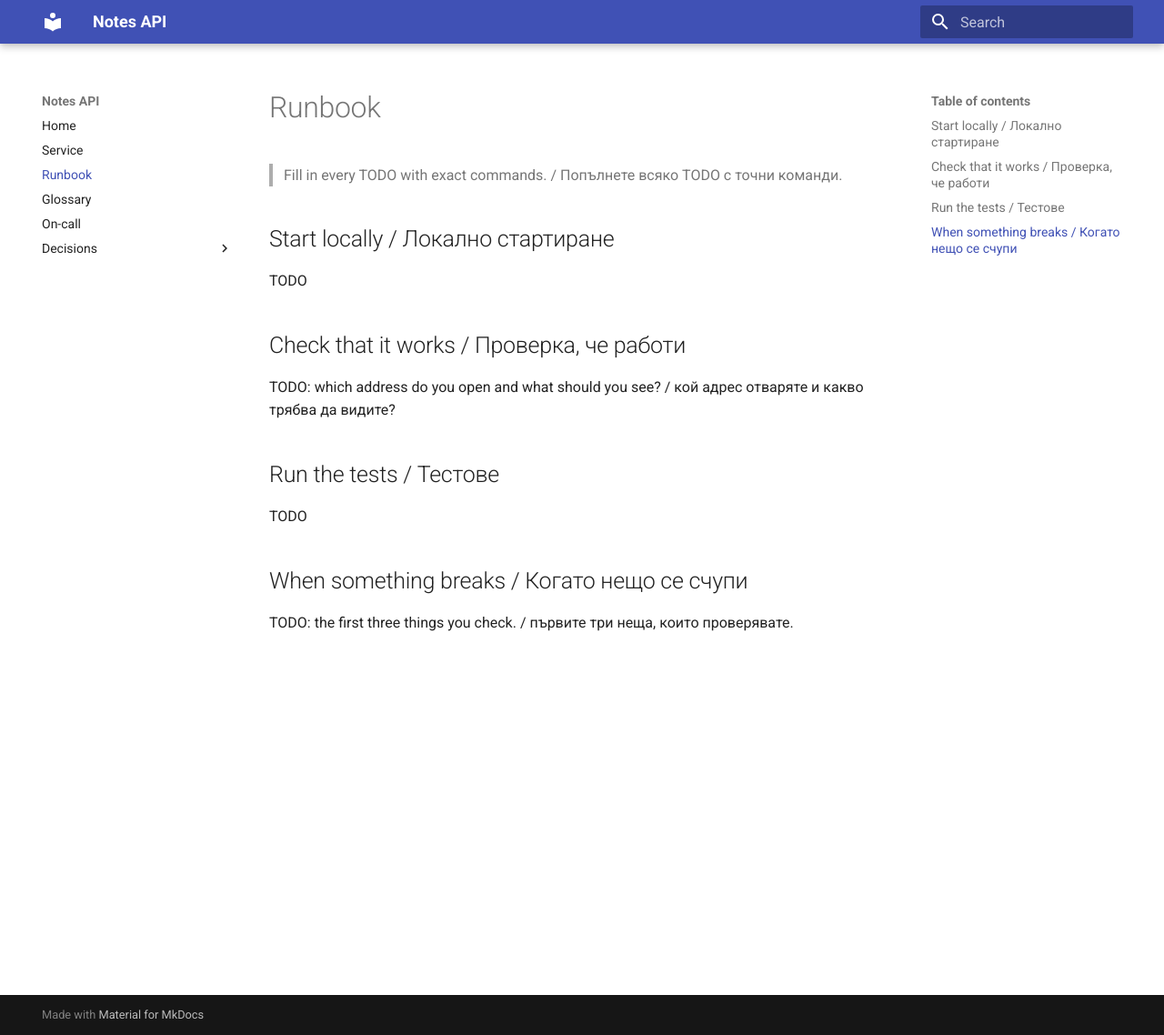
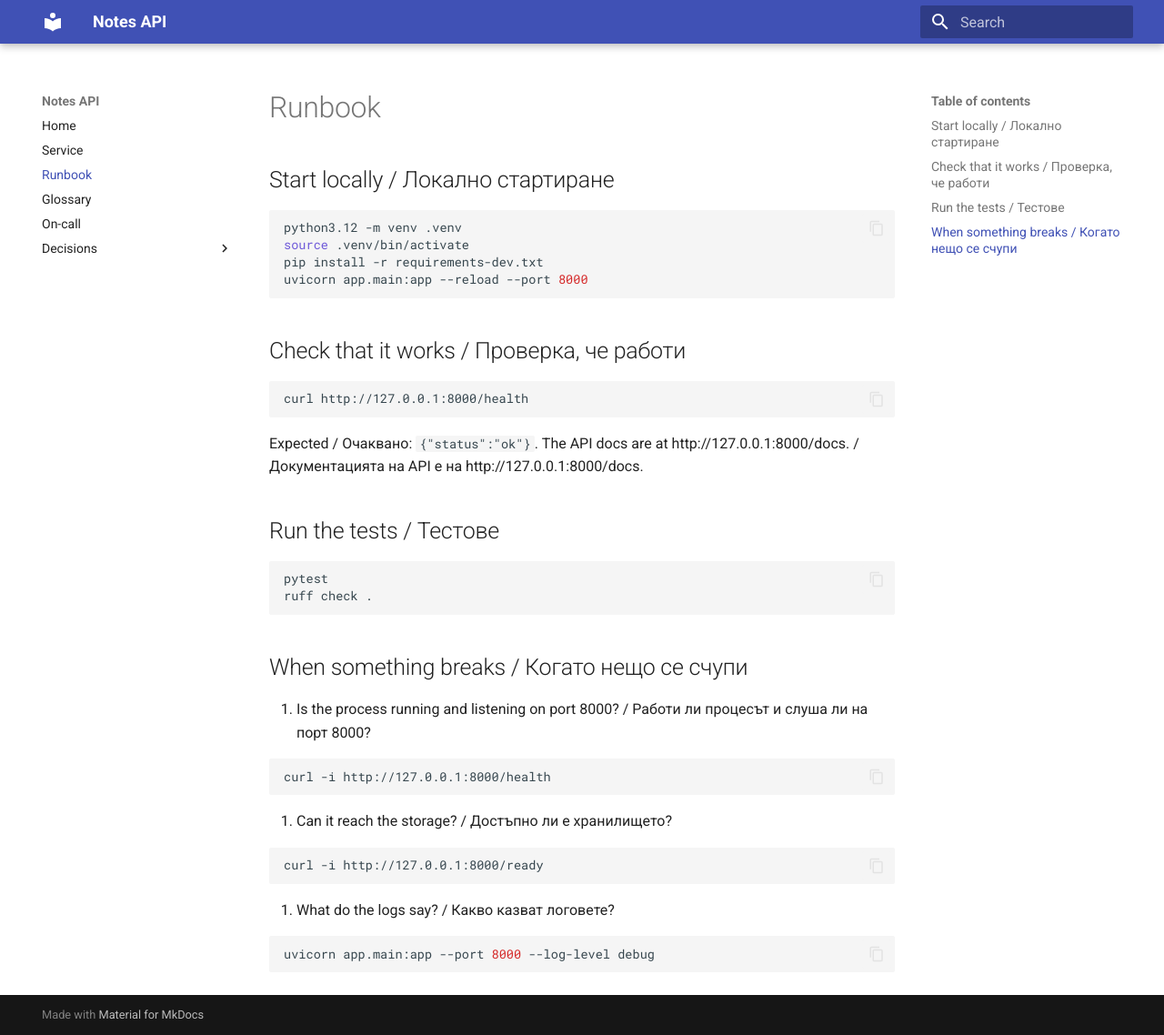
Before and after one commit to LPKop/devops-labs-fn371223037, an MkDocs documentation site: the page built from docs/runbook.md, in a window 1280 px wide and 1138 px high. Shown: the whole window at 91% size. Built offline with MkDocs 1.6.1 and Material for MkDocs 9.7.7, drawn with Linux system fonts in a browser that asks for light colours.

Commit message:
docs: fill in the runbook with exact commands
Closes #2

````diff
--- a/docs/runbook.md
+++ b/docs/runbook.md
@@ -1,19 +1,45 @@
 # Runbook
-
-> Fill in every TODO with exact commands. / Попълнете всяко TODO с точни команди.
 
 ## Start locally / Локално стартиране
 
-TODO
+```bash
+python3.12 -m venv .venv
+source .venv/bin/activate
+pip install -r requirements-dev.txt
+uvicorn app.main:app --reload --port 8000
+```
 
 ## Check that it works / Проверка, че работи
 
-TODO: which address do you open and what should you see? / кой адрес отваряте и какво трябва да видите?
+```bash
+curl http://127.0.0.1:8000/health
+```
+
+Expected / Очаквано: `{"status":"ok"}`. The API docs are at http://127.0.0.1:8000/docs. / Документацията на API е на http://127.0.0.1:8000/docs.
 
 ## Run the tests / Тестове
 
-TODO
+```bash
+pytest
+ruff check .
+```
 
 ## When something breaks / Когато нещо се счупи
 
-TODO: the first three things you check. / първите три неща, които проверявате.
+1. Is the process running and listening on port 8000? / Работи ли процесът и слуша ли на порт 8000?
+
+   ```bash
+   curl -i http://127.0.0.1:8000/health
+   ```
+
+2. Can it reach the storage? / Достъпно ли е хранилището?
+
+   ```bash
+   curl -i http://127.0.0.1:8000/ready
+   ```
+
+3. What do the logs say? / Какво казват логовете?
+
+   ```bash
+   uvicorn app.main:app --port 8000 --log-level debug
+   ```
````
